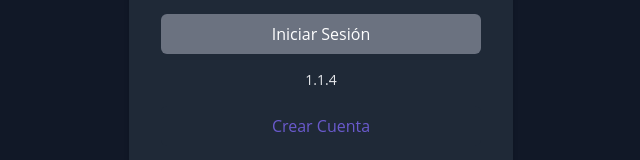
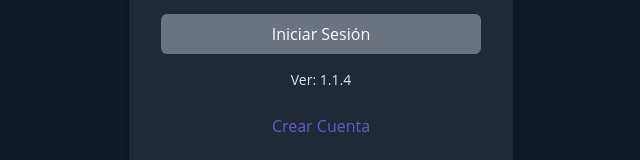
Before and after one commit to dfloresc16/AppPT, an Angular app: page /auth/login in a window 1280 px wide. Shown: the part 430-590 px from the top of the page, without its empty margins (319-959 px from the left). Built offline with nearby package versions, Linux system fonts and the light colour scheme.

Commit message:
fix: Agregando palabra Ver al versionamiento vista html

```diff
--- a/src/app/presentation/pages/loginPage/loginPage.component.html
+++ b/src/app/presentation/pages/loginPage/loginPage.component.html
@@ -50,7 +50,7 @@
       </button>
 
       <div class="text-center text-sm text-[#E5E7EB]">
-        {{version}}
+        Ver: {{version}}
       </div>
 
       <button
--- a/src/app/presentation/pages/registerPage/registerPage.component.html
+++ b/src/app/presentation/pages/registerPage/registerPage.component.html
@@ -147,7 +147,7 @@
       </button>
 
       <div class="text-center text-sm text-[#9CA3AF] mt-4">
-        {{version}}
+        Ver: {{version}}
       </div>
     </form>
   </div>
```
